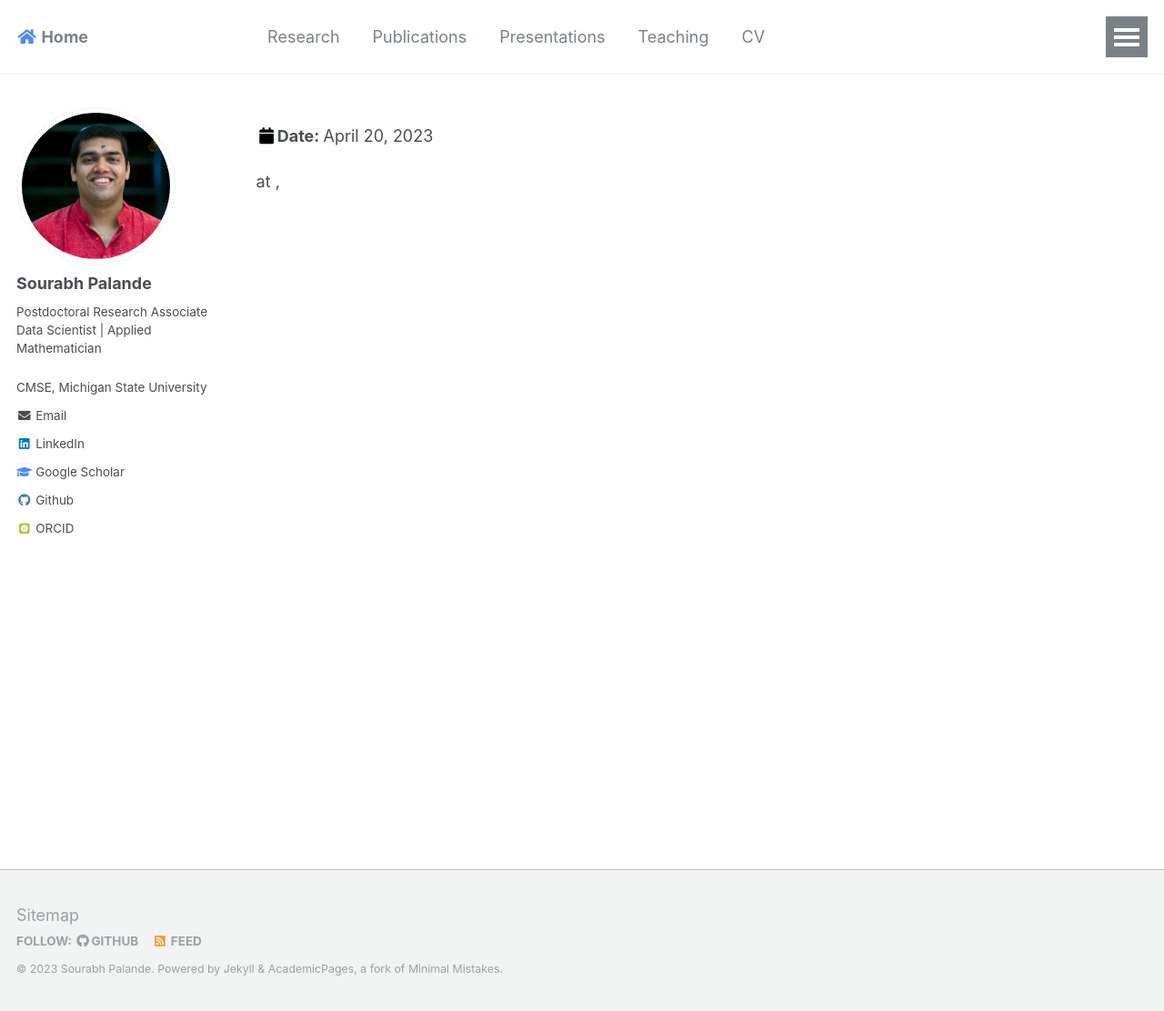
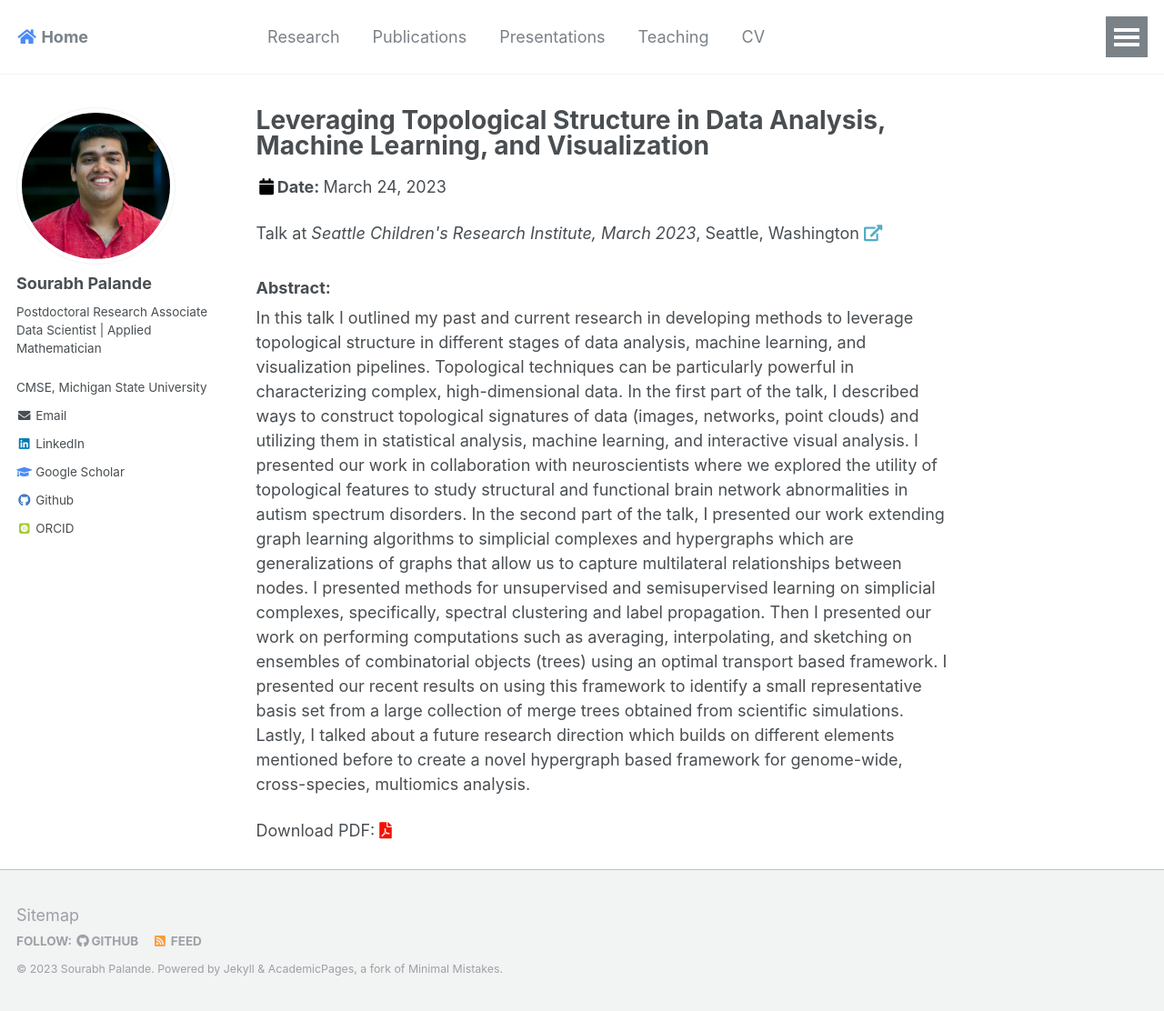
Before and after one commit to sourabhpalande/sourabhpalande.github.io, a Jekyll site: the page built from _talks/2023-03-24-Palande-TDA-ML-SCRI.md, in a window 1280 px wide and 1112 px high. Shown: the whole window at 91% size. Built offline with Jekyll 4.4.1, drawn with Linux system fonts in a browser that asks for light colours; some web fonts are replaced.

Commit message:
fixed naming error

```diff
--- a/_talks/2023-03-24-Palande-TDA-ML-SCRI.md
+++ b/_talks/2023-03-24-Palande-TDA-ML-SCRI.md
@@ -12,7 +12,7 @@ date: 2023-03-24
 
 pubtype: 'Talk'
 
-venue: "Seattle Children\'s Research Institute, March 2023"
+venue: "Seattle Children's Research Institute, March 2023"
 
 location: 'Seattle, Washington'
 
@@ -20,7 +20,7 @@ permalink: /talks/2023-03-24-Palande-TDA-ML-SCRI
 
 pdflink: 'http://sourabhpalande.github.io/files/Palande2023-SCRI-slides.pdf'
 
-puburl: 'http://sourabhpalande.github.io/pages/404.html'
+puburl: ''
 
 token: 'scri-token.png'
 
```
